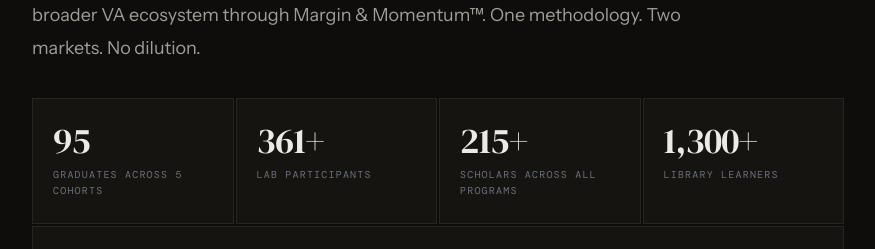
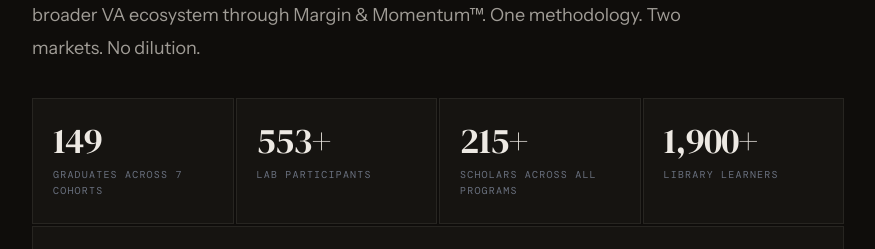
Before and after one commit to kittycataclysmic/founder-portfolio, a React (Vite) app: page / in a window 1280 px wide. Shown: the part 1600-1849 px from the top of the page, without its empty margins (202-1077 px from the left). Built offline with nearby package versions, Linux system fonts and the light colour scheme.

Commit message:
Update statistics for graduates and lab participants

```diff
--- a/src/App.jsx
+++ b/src/App.jsx
@@ -584,10 +584,10 @@ export default function App() {
           </div>
 
           <div className="eco-strip">
-            <div className="eco-stat"><div className="eco-stat-num">95</div><div className="eco-stat-label">Graduates across 5 cohorts</div></div>
-            <div className="eco-stat"><div className="eco-stat-num">361+</div><div className="eco-stat-label">Lab participants</div></div>
+            <div className="eco-stat"><div className="eco-stat-num">149</div><div className="eco-stat-label">Graduates across 7 cohorts</div></div>
+            <div className="eco-stat"><div className="eco-stat-num">553+</div><div className="eco-stat-label">Lab participants</div></div>
             <div className="eco-stat"><div className="eco-stat-num">215+</div><div className="eco-stat-label">Scholars across all programs</div></div>
-            <div className="eco-stat"><div className="eco-stat-num">1,300+</div><div className="eco-stat-label">Library learners</div></div>
+            <div className="eco-stat"><div className="eco-stat-num">1,900+</div><div className="eco-stat-label">Library learners</div></div>
           </div>
 
           <div className="country-block">
```
